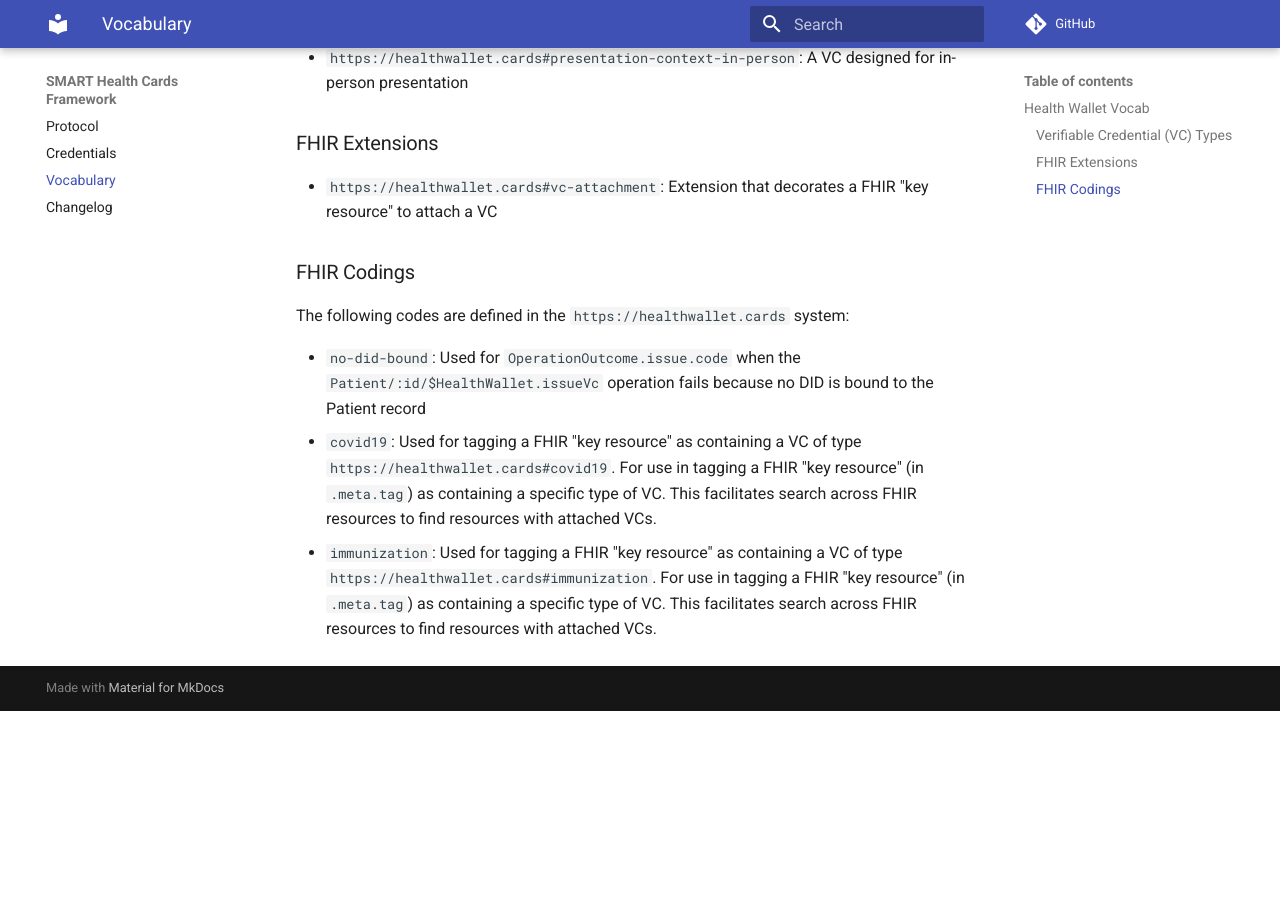
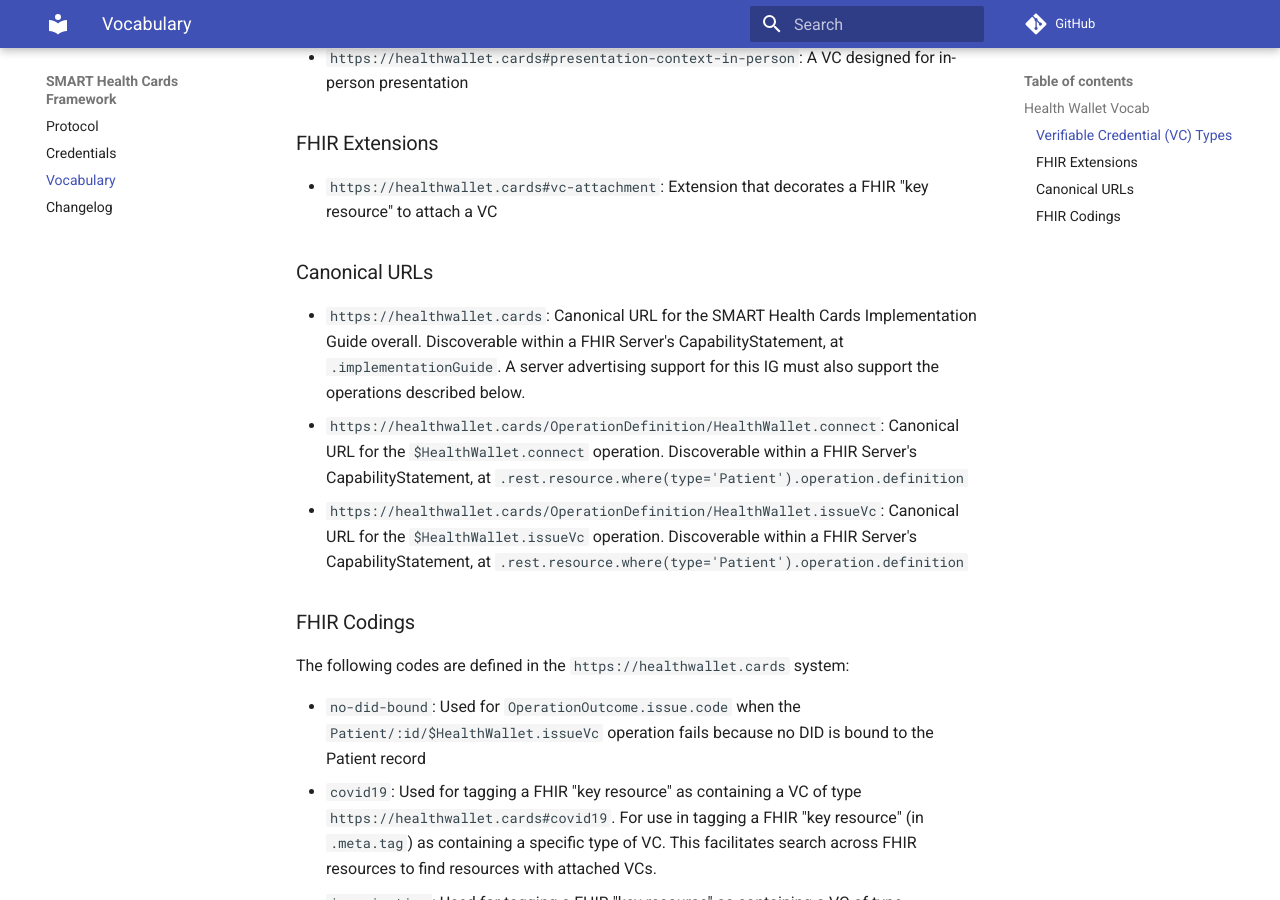
Before and after one commit to smart-on-fhir/health-cards, an MkDocs documentation site: the page built from docs/vocabulary.md, in a window 1280 px wide and 900 px high, scrolled down 384 px. Built offline with MkDocs 1.6.1 and Material for MkDocs 9.7.7, drawn with Linux system fonts in a browser that asks for light colours; comment, search, counter and statistics services are not loaded; before the commit the page ends 1095 px from its top, so only the background shows below that.

Commit message:
Add discovery for HealthWallet operations

```diff
--- a/docs/vocabulary.md
+++ b/docs/vocabulary.md
@@ -9,7 +9,13 @@
 
 ## FHIR Extensions
 
- * `https://healthwallet.cards#vc-attachment`: Extension that decorates a FHIR "key resource" to attach a VC
+* `https://healthwallet.cards#vc-attachment`: Extension that decorates a FHIR "key resource" to attach a VC
+
+## Canonical URLs
+
+*  `https://healthwallet.cards`: Canonical URL for the SMART Health Cards Implementation Guide overall. Discoverable within a FHIR Server's CapabilityStatement, at `.implementationGuide`. A server advertising support for this IG must also support the operations described below.
+*  `https://healthwallet.cards/OperationDefinition/HealthWallet.connect`: Canonical URL for the `$HealthWallet.connect` operation. Discoverable within a FHIR Server's CapabilityStatement, at `.rest.resource.where(type='Patient').operation.definition`
+*  `https://healthwallet.cards/OperationDefinition/HealthWallet.issueVc`: Canonical URL for the `$HealthWallet.issueVc` operation. Discoverable within a FHIR Server's CapabilityStatement, at `.rest.resource.where(type='Patient').operation.definition`
 
 ## FHIR Codings
 
```
Also changed, not shown: docs/index.md (+26 -1 lines).
